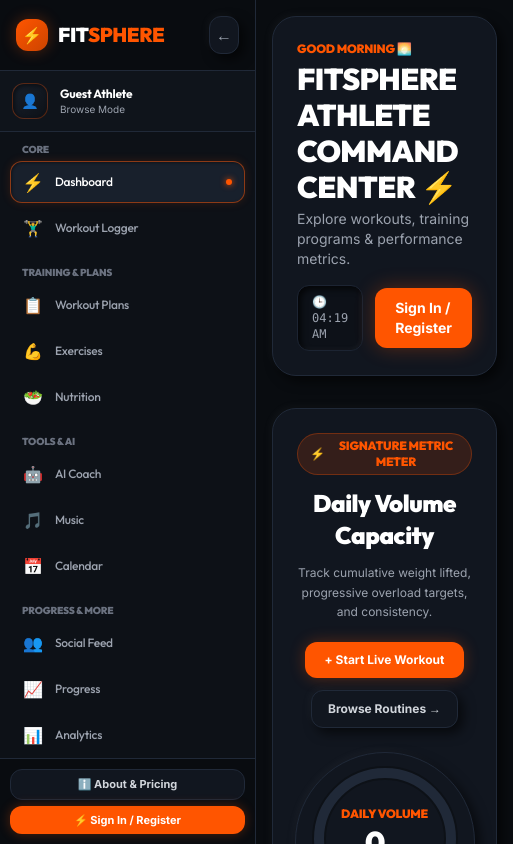
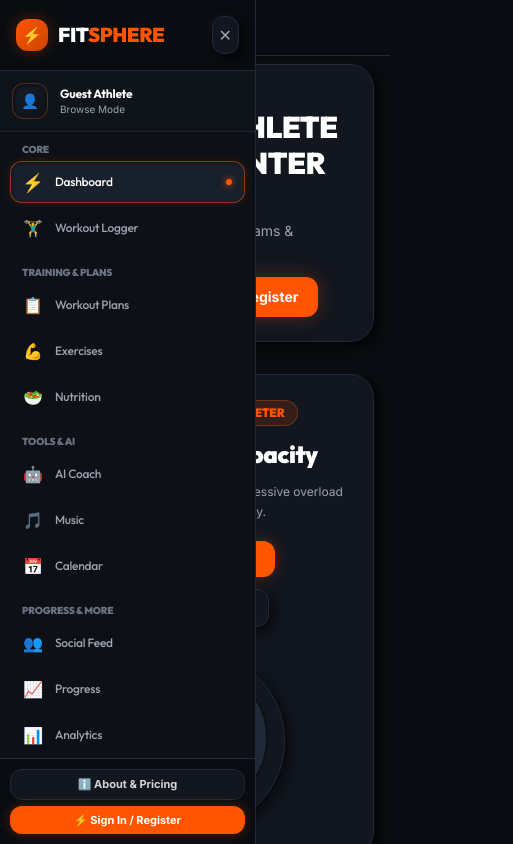
Before and after one commit to vaibhav-aiml/fitsphere, a Next.js app in the folder frontend/: page / in a window 390 px wide. Shown: the top 844 px of the page, 513 px wide, since content can reach past the window. Built offline with nearby package versions, Linux system fonts and the light colour scheme; no server answers.

Commit message:
fix(responsive): transform sidebar into off-canvas drawer on mobile and fix grid layouts

```diff
--- a/frontend/src/app/nutrition/page.tsx
+++ b/frontend/src/app/nutrition/page.tsx
@@ -574,7 +574,7 @@ export default function NutritionTracker() {
                     </div>
                   </div>
 
-                  <div className="grid grid-cols-4 gap-3 bg-[#0D1117] p-4 rounded-2xl border border-[#202938] text-center font-mono">
+                  <div className="grid grid-cols-2 sm:grid-cols-4 gap-3 bg-[#0D1117] p-4 rounded-2xl border border-[#202938] text-center font-mono">
                     <div>
                       <span className="text-[10px] text-gray-400 uppercase">Calories</span>
                       <p className="text-sm font-bold text-[#FF5500]">{aiPlan.targets.calories} kcal</p>
@@ -641,7 +641,7 @@ export default function NutritionTracker() {
             <div className="space-y-4">
               <div>
                 <label className="block text-xs font-bold text-gray-300 uppercase mb-2">Select Meal Category</label>
-                <div className="grid grid-cols-4 gap-2">
+                <div className="grid grid-cols-2 sm:grid-cols-4 gap-2">
                   {['breakfast', 'lunch', 'dinner', 'snack'].map(type => (
                     <button
                       key={type}
--- a/frontend/src/app/page.tsx
+++ b/frontend/src/app/page.tsx
@@ -156,7 +156,7 @@ export default function Home() {
         />
 
         {/* Main Content Viewport */}
-        <main className={`flex-1 p-4 sm:p-6 md:p-8 transition-all duration-300 ${sidebarCollapsed ? 'ml-20' : 'ml-64'}`}>
+        <main className={`flex-1 p-4 sm:p-6 md:p-8 pt-16 md:pt-8 transition-all duration-300 ${sidebarCollapsed ? 'md:ml-20 ml-0' : 'md:ml-64 ml-0'}`}>
 
           {/* Header Banner */}
           <div className="flex flex-col md:flex-row justify-between items-start md:items-center mb-8 gap-4 bg-[#11161F] p-6 rounded-3xl border border-[#202938] neu-raised">
--- a/frontend/src/components/dashboard/SidebarNav.tsx
+++ b/frontend/src/components/dashboard/SidebarNav.tsx
@@ -1,6 +1,6 @@
 'use client';
 
-import React from 'react';
+import React, { useState } from 'react';
 import Link from 'next/link';
 import { motion } from 'framer-motion';
 
@@ -31,6 +31,8 @@ export const SidebarNav: React.FC<SidebarNavProps> = ({
   handleLogout,
   isGuest = false
 }) => {
+  const [mobileOpen, setMobileOpen] = useState(false);
+
   // Group navigation items logically for cleaner visual hierarchy
   const categories = [
     { title: 'CORE', items: ['/', '/workout'] },
@@ -40,19 +42,57 @@ export const SidebarNav: React.FC<SidebarNavProps> = ({
   ];
 
   return (
+    <>
+      {/* Mobile Top Bar (Only visible below md: breakpoint) */}
+      <header className="fixed top-0 left-0 right-0 h-14 bg-[#090C10] border-b border-[#202938] z-30 flex items-center justify-between px-4 md:hidden">
+        <div className="flex items-center gap-3">
+          <button
+            onClick={() => setMobileOpen(true)}
+            className="p-2 rounded-xl bg-[#11161F] text-gray-300 hover:text-white border border-[#202938] neu-raised focus-visible:ring-2 focus-visible:ring-[#FF5500]"
+            aria-label="Open mobile menu"
+          >
+            <svg className="w-5 h-5" fill="none" viewBox="0 0 24 24" stroke="currentColor" strokeWidth={2}>
+              <path strokeLinecap="round" strokeLinejoin="round" d="M3.75 6.75h16.5M3.75 12h16.5m-16.5 5.25h16.5" />
+            </svg>
+          </button>
+          <Link href="/" className="flex items-center gap-2 group">
+            <div className="w-7 h-7 rounded-lg bg-gradient-to-br from-[#FF5500] to-[#CC4400] flex items-center justify-center text-white text-xs font-black shadow-[0_0_12px_rgba(255,85,0,0.3)]">
+              ⚡
+            </div>
+            <span className="text-lg font-black font-heading text-white tracking-tight">
+              FIT<span className="text-[#FF5500]">SPHERE</span>
+            </span>
+          </Link>
+        </div>
+
+        {user && !isGuest && (
+          <div className="w-8 h-8 rounded-lg bg-gradient-to-br from-[#18202C] to-[#0D1117] border border-[#FF5500]/30 flex items-center justify-center text-white font-bold text-xs">
+            {user?.name?.charAt(0)?.toUpperCase() || 'U'}
+          </div>
+        )}
+      </header>
+
+      {/* Mobile Drawer Backdrop Overlay */}
+      {mobileOpen && (
+        <div
+          className="fixed inset-0 bg-black/60 backdrop-blur-xs z-40 md:hidden"
+          onClick={() => setMobileOpen(false)}
+        />
+      )}
+
+      {/* Main Sidebar (Desktop fixed / Mobile off-canvas drawer) */}
       <motion.aside
         initial={{ x: -280 }}
         animate={{ x: 0 }}
         transition={{ duration: 0.3 }}
         className={`fixed left-0 top-0 h-full bg-[#0D1117] border-r border-[#202938] z-50 transition-all duration-300 flex flex-col justify-between ${
-        sidebarCollapsed ? 'w-20' : 'w-64'
-      }`}
+          mobileOpen ? 'translate-x-0' : '-translate-x-full md:translate-x-0'
+        } ${sidebarCollapsed ? 'md:w-20 w-64' : 'w-64'}`}
       >
         <div className="flex flex-col h-full overflow-hidden">
           {/* Brand Header */}
           <div className="p-4 border-b border-[#202938] flex justify-between items-center bg-[#090C10] shrink-0">
-          {!sidebarCollapsed && (
-            <Link href="/" className="flex items-center gap-2.5 group">
+            <Link href="/" onClick={() => setMobileOpen(false)} className="flex items-center gap-2.5 group">
               <div className="w-8 h-8 rounded-xl bg-gradient-to-br from-[#FF5500] to-[#CC4400] flex items-center justify-center text-white text-base font-black shadow-[0_0_15px_rgba(255,85,0,0.3)]">
                 ⚡
               </div>
@@ -60,10 +100,20 @@ export const SidebarNav: React.FC<SidebarNavProps> = ({
                 FIT<span className="text-[#FF5500]">SPHERE</span>
               </span>
             </Link>
-          )}
+
+            {/* Mobile Close Button */}
+            <button
+              onClick={() => setMobileOpen(false)}
+              className="p-1.5 rounded-xl bg-[#11161F] hover:bg-[#18202C] text-gray-400 hover:text-white border border-[#202938] neu-raised transition md:hidden"
+              aria-label="Close navigation menu"
+            >
+              ✕
+            </button>
+
+            {/* Desktop Collapse/Expand Toggle Button */}
             <button
               onClick={() => setSidebarCollapsed(!sidebarCollapsed)}
-            className="p-1.5 rounded-xl bg-[#11161F] hover:bg-[#18202C] text-gray-400 hover:text-white border border-[#202938] neu-raised transition focus-visible:ring-2 focus-visible:ring-[#FF5500]"
+              className="hidden md:flex p-1.5 rounded-xl bg-[#11161F] hover:bg-[#18202C] text-gray-400 hover:text-white border border-[#202938] neu-raised transition focus-visible:ring-2 focus-visible:ring-[#FF5500]"
               aria-label="Toggle sidebar"
             >
               {sidebarCollapsed ? '→' : '←'}
@@ -71,7 +121,6 @@ export const SidebarNav: React.FC<SidebarNavProps> = ({
           </div>
 
           {/* User Card */}
-        {!sidebarCollapsed && (
           <div className="p-3 border-b border-[#202938] bg-[#11161F]/60 shrink-0">
             <div className="flex items-center gap-3">
               <div className="w-9 h-9 rounded-xl bg-gradient-to-br from-[#18202C] to-[#0D1117] border border-[#FF5500]/30 flex items-center justify-center text-white font-bold text-sm shadow-[inset_2px_2px_4px_rgba(0,0,0,0.5)]">
@@ -87,9 +136,8 @@ export const SidebarNav: React.FC<SidebarNavProps> = ({
               </div>
             </div>
           </div>
-        )}
 
-        {/* Categorized Sleek Navigation List (Without ugly scrollbars) */}
+          {/* Categorized Sleek Navigation List */}
           <nav className="flex-1 p-2.5 space-y-4 overflow-y-auto sleek-scrollbar">
             {categories.map((cat, catIdx) => {
               const catNavItems = navItems.filter(item => cat.items.includes(item.href));
@@ -97,31 +145,27 @@ export const SidebarNav: React.FC<SidebarNavProps> = ({
 
               return (
                 <div key={cat.title || catIdx} className="space-y-1">
-                {!sidebarCollapsed && (
                   <p className="px-3 text-[10px] font-black uppercase font-heading tracking-widest text-gray-500 mb-1">
                     {cat.title}
                   </p>
-                )}
                   {catNavItems.map((item) => {
                     const isActive = pathname === item.href;
                     return (
                       <Link
                         key={item.href}
                         href={item.href}
+                        onClick={() => setMobileOpen(false)}
                         className={`flex items-center gap-3 px-3 py-2 rounded-xl transition duration-150 text-xs font-medium ${
                           isActive
                             ? 'bg-[#18202C] text-white border border-[#FF5500]/50 shadow-[inset_1px_1px_3px_rgba(0,0,0,0.4),0_0_10px_rgba(255,85,0,0.15)] font-bold'
                             : 'text-gray-400 hover:text-white hover:bg-[#11161F] border border-transparent'
-                      } ${sidebarCollapsed ? 'justify-center px-2 py-2.5' : ''}`}
-                      title={sidebarCollapsed ? item.name : undefined}
+                        }`}
                       >
                         <span className={`text-base ${isActive ? 'scale-110' : ''} transition`}>
                           {item.icon}
                         </span>
-                      {!sidebarCollapsed && (
                         <span className="truncate flex-1 font-heading text-xs">{item.name}</span>
-                      )}
-                      {!sidebarCollapsed && isActive && (
+                        {isActive && (
                           <span className="w-1.5 h-1.5 rounded-full bg-[#FF5500] shadow-[0_0_6px_#FF5500]" />
                         )}
                       </Link>
@@ -134,17 +178,20 @@ export const SidebarNav: React.FC<SidebarNavProps> = ({
 
           {/* Footer / About Link / Logout */}
           <div className="p-2.5 border-t border-[#202938] bg-[#090C10] shrink-0">
-          {!sidebarCollapsed ? (
             <div className="space-y-1.5">
               <Link
                 href="/about"
+                onClick={() => setMobileOpen(false)}
                 className="w-full flex items-center justify-center gap-1.5 py-1.5 px-3 rounded-xl bg-[#11161F] hover:bg-[#18202C] text-gray-300 text-[11px] font-bold border border-[#202938] transition"
               >
                 ℹ️ About & Pricing
               </Link>
               {!isGuest ? (
                 <button
-                  onClick={handleLogout}
+                  onClick={() => {
+                    setMobileOpen(false);
+                    handleLogout();
+                  }}
                   className="w-full py-1.5 px-3 rounded-xl bg-red-950/30 hover:bg-red-900/50 text-red-400 text-[11px] font-bold border border-red-800/30 transition"
                 >
                   🚪 Logout
@@ -152,24 +199,17 @@ export const SidebarNav: React.FC<SidebarNavProps> = ({
               ) : (
                 <Link
                   href="/auth/login"
+                  onClick={() => setMobileOpen(false)}
                   className="w-full flex items-center justify-center py-1.5 px-3 rounded-xl bg-[#FF5500] hover:bg-[#E04B00] text-white text-[11px] font-bold shadow-[0_0_12px_rgba(255,85,0,0.3)] transition"
                 >
                   ⚡ Sign In / Register
                 </Link>
               )}
             </div>
-          ) : (
-            <Link
-              href="/about"
-              className="w-full flex items-center justify-center p-2 rounded-xl bg-[#11161F] text-gray-300 hover:text-white text-xs"
-              title="About FitSphere"
-            >
-              ℹ️
-            </Link>
-          )}
           </div>
         </div>
       </motion.aside>
+    </>
   );
 };
 
```
Lines whose indentation alone changed are shown as unchanged.
